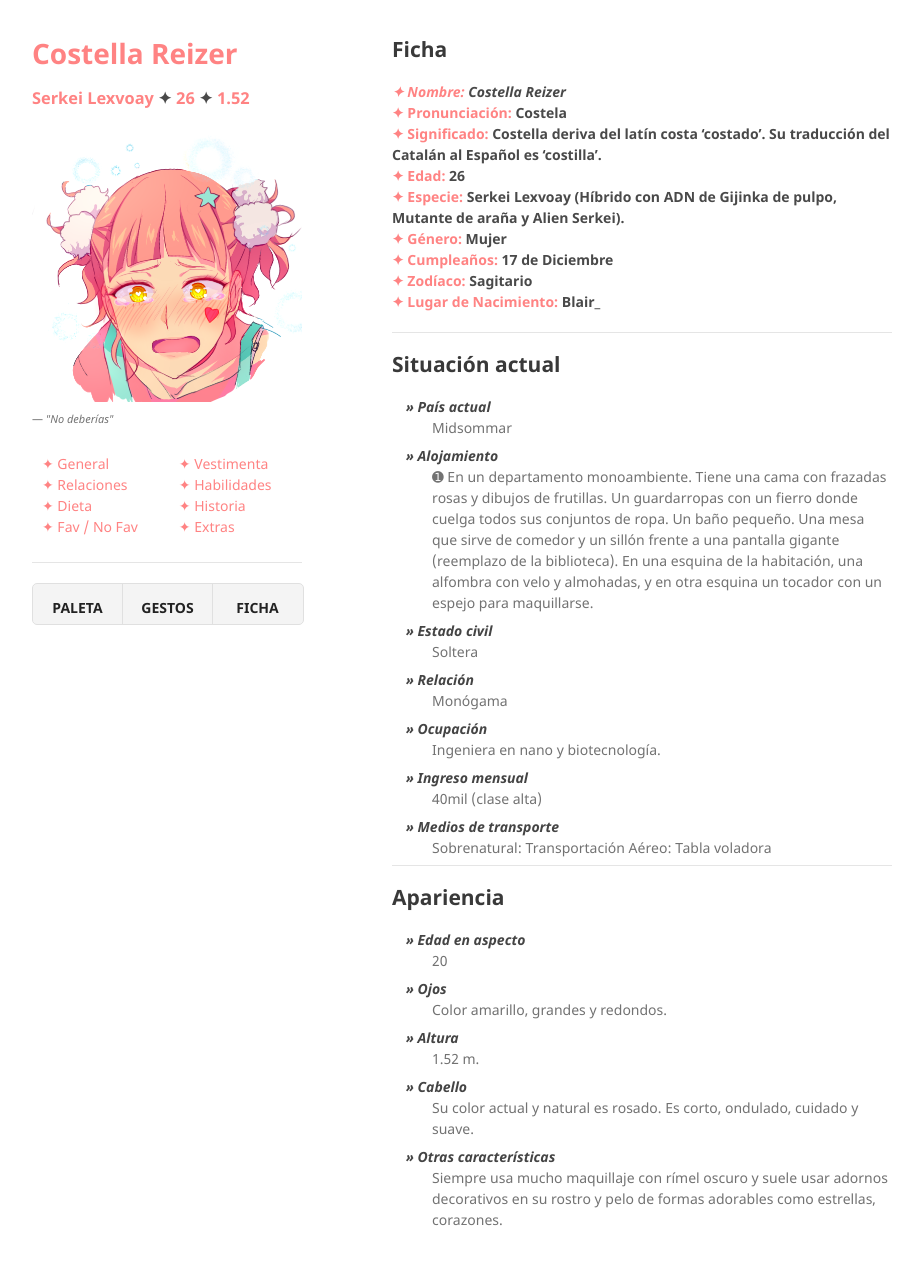
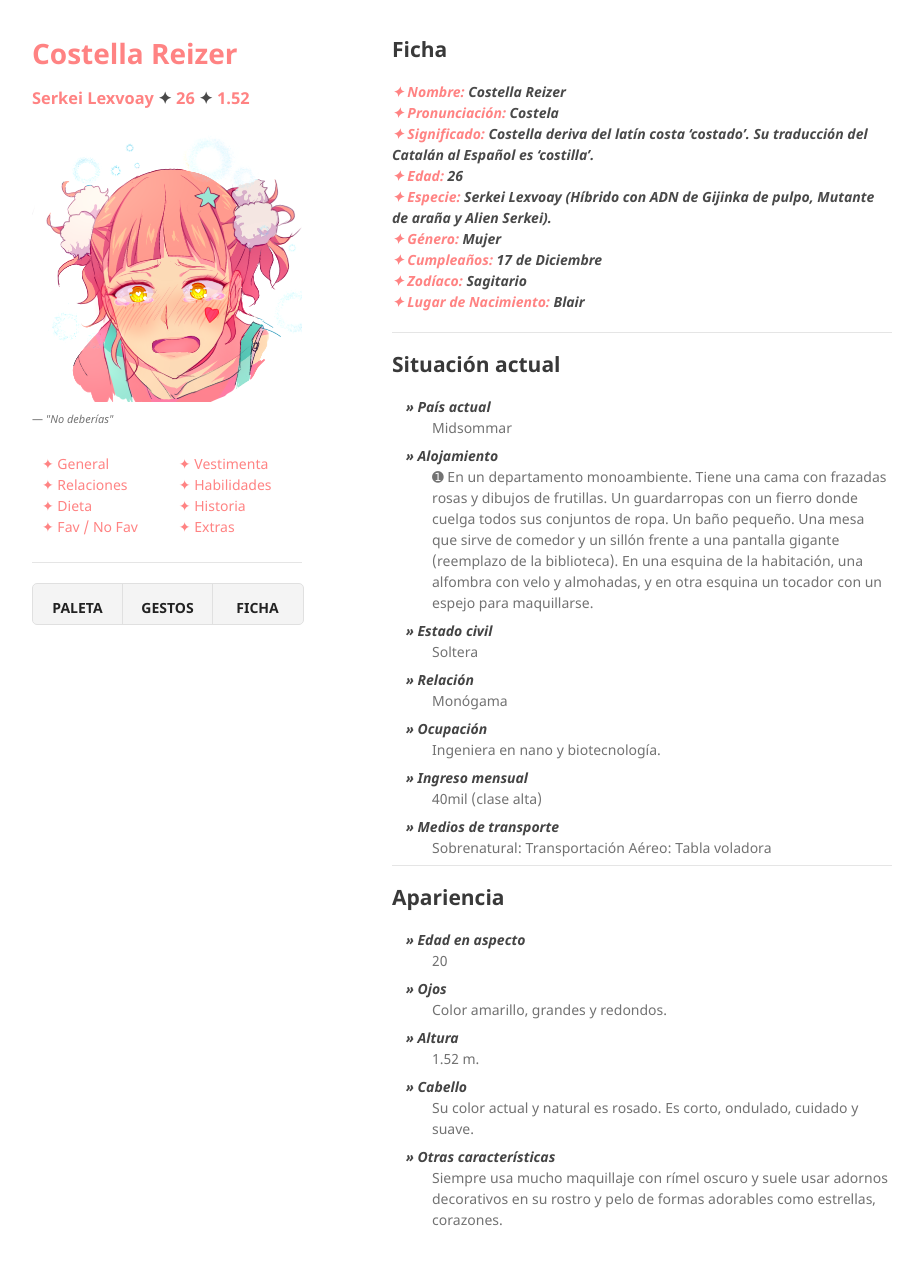
Before and after one commit to BlairSander/costella, a Jekyll site: the page built from general.md, in a window 1280 px wide and 1287 px high. Shown: the top 1265 px of the window, without its empty margins (178-1098 px from the left). Built offline with Jekyll 4.4.1, drawn with Linux system fonts in a browser that asks for light colours; our own code applies the rules of GitHub Pages for plain Markdown files.

```diff
--- a/general.md
+++ b/general.md
@@ -3,7 +3,7 @@ layout: default
 ---
 ## Ficha
 
-####  _**✦ Nombre:** Costella Reizer_ <br> **✦ Pronunciación:** Costela <br> **✦ Significado:** Costella deriva del latín costa 'costado'. Su traducción del Catalán al Español es 'costilla'.<br> **✦ Edad:** 26 <br> **✦ Especie:** Serkei Lexvoay (Híbrido con ADN de Gijinka de pulpo, Mutante de araña y Alien Serkei). <br> **✦ Género:** Mujer <br> **✦ Cumpleaños:** 17 de Diciembre <br> **✦ Zodíaco:** Sagitario <br> **✦ Lugar de Nacimiento:** Blair_
+####  _**✦ Nombre:** Costella Reizer <br> **✦ Pronunciación:** Costela <br> **✦ Significado:** Costella deriva del latín costa 'costado'. Su traducción del Catalán al Español es 'costilla'.<br> **✦ Edad:** 26 <br> **✦ Especie:** Serkei Lexvoay (Híbrido con ADN de Gijinka de pulpo, Mutante de araña y Alien Serkei). <br> **✦ Género:** Mujer <br> **✦ Cumpleaños:** 17 de Diciembre <br> **✦ Zodíaco:** Sagitario <br> **✦ Lugar de Nacimiento:** Blair_
 
 * * *
 
```
